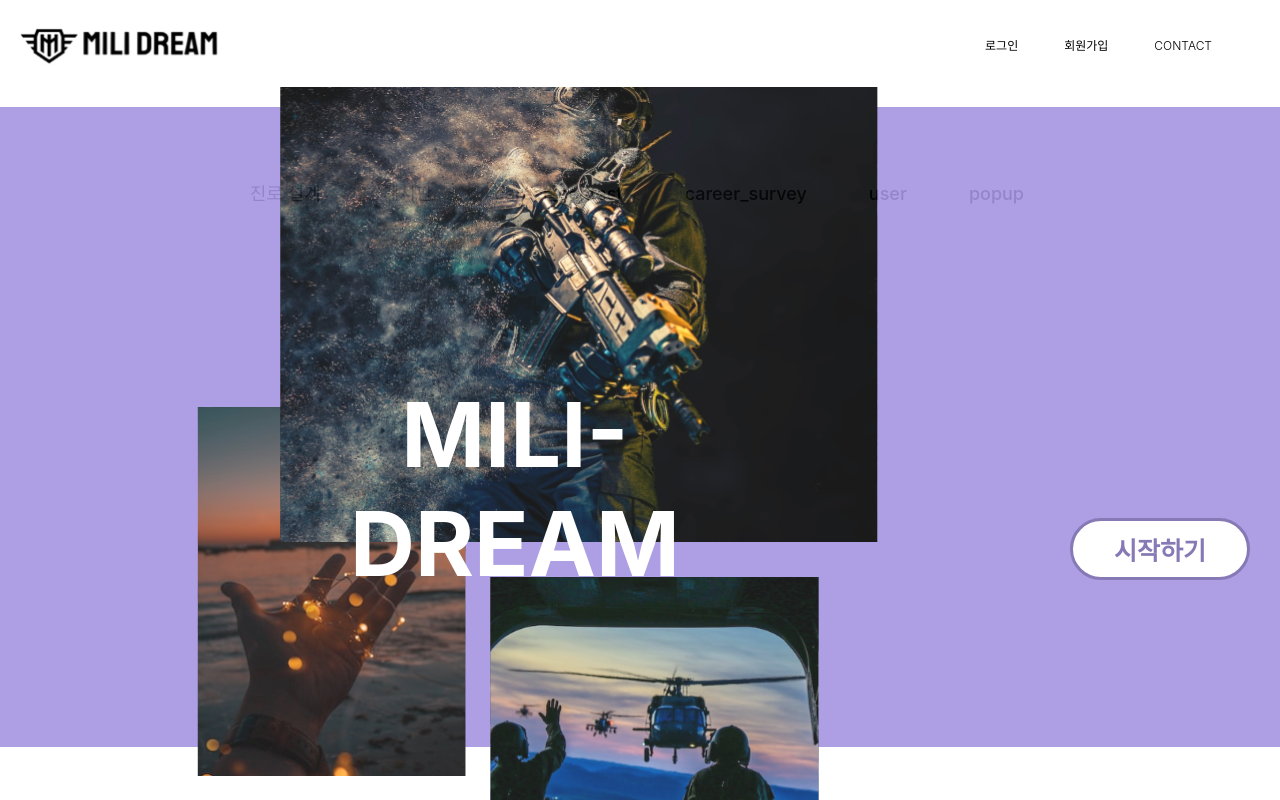
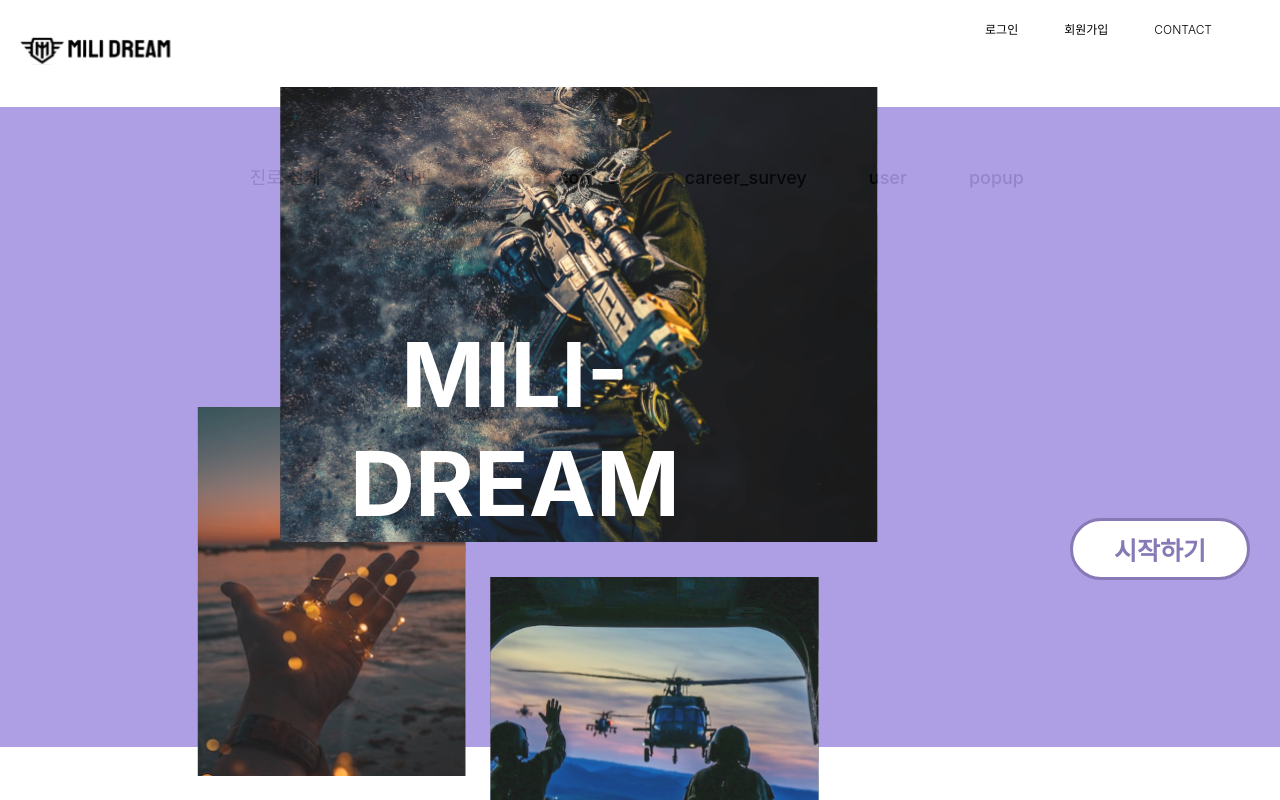
Before and after one commit to osamhack2022/WEB_MiliDream_Dreamers, a Next.js app in the folder frontend/: page / in a window 1280 px wide. Shown: the top 800 px of the page. Built offline with nearby package versions, Linux system fonts and the light colour scheme; no server answers.

Commit message:
Remove: 의도되지 않은 다크모드 설정 제거

```diff
--- a/frontend/styles/globals.css
+++ b/frontend/styles/globals.css
@@ -15,17 +15,7 @@ a {
   color: black;
   text-decoration: none;
 }
- {
+* {
   box-sizing: border-box;
   margin: 0;
 }
-
-@media (prefers-color-scheme: dark) {
-  html {
-    color-scheme: dark;
-  }
-  body {
-    color: white;
-    background: black;
-  }
-}
```
